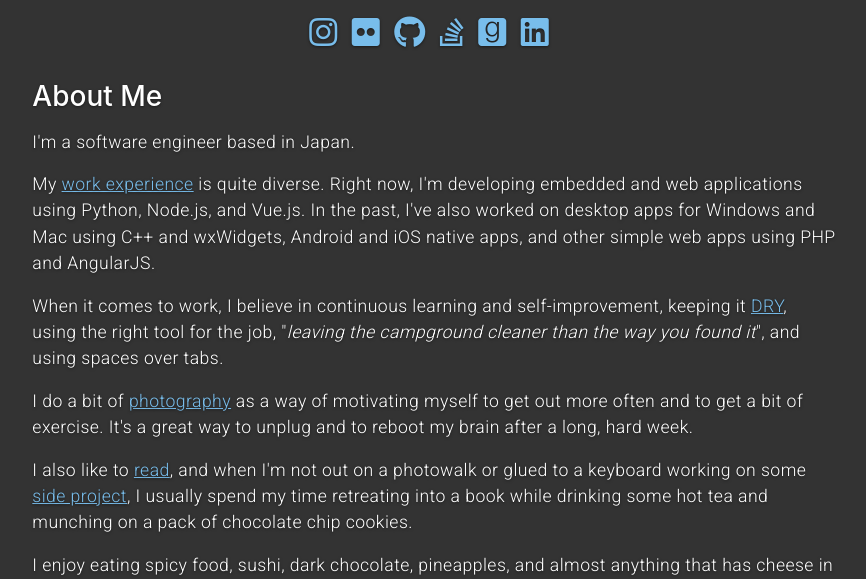
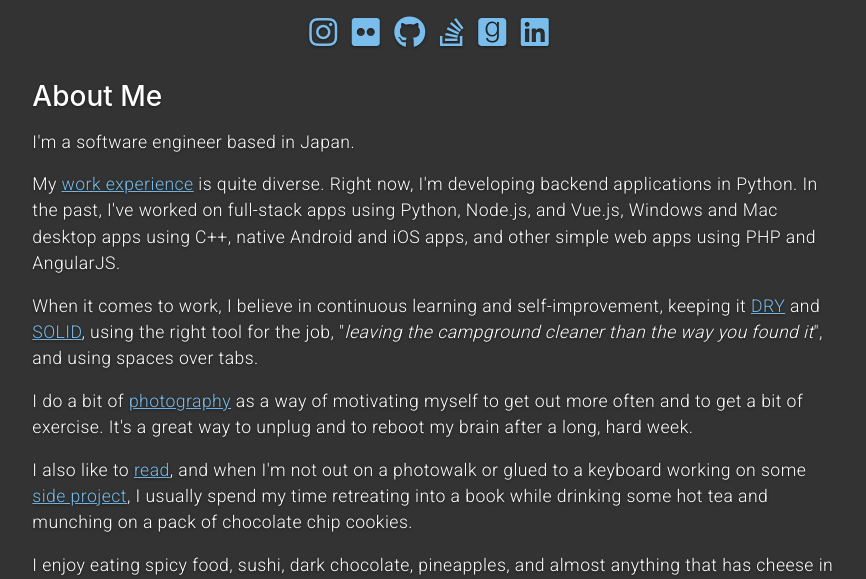
Before and after one commit to ginomempin/aboutme, a Flask app: page / in a window 1280 px wide. Shown: the part 189-768 px from the top of the page, without its empty margins (206-1072 px from the left). Run offline with Flask 2, Linux system fonts and the light colour scheme; some libraries are stand-ins or nearby versions.

Commit message:
description: Update for current work

```diff
--- a/app.py
+++ b/app.py
@@ -135,6 +135,11 @@ projects = [
         "desc": "Sample Python project that uses Gitlab CI, pytest, and pytest-cov"
     },
     {
+        "name": "sample-flask-with-kubernetes",
+        "link": "https://github.com/ginomempin/sample-flask-with-kubernetes",
+        "desc": "Sample project for a Flask app deployed with Kubernetes"
+    },
+    {
         "name": "sample-flask-connex-marshmallow-sqla",
         "link": "https://github.com/ginomempin/sample-flask-connex-marshmallow-sqla",
         "desc": "Sample project for a DB-backed web app using Flask + Connexion + Marshmallow + SQLAlchemy"
--- a/templates/content/about_me_description.html
+++ b/templates/content/about_me_description.html
@@ -6,17 +6,21 @@
     <a
       href="https://www.linkedin.com/in/ginomempin/"
       target="_blank">work experience</a>
-    is quite diverse. Right now, I'm developing embedded and web applications
-    using Python, Node.js, and Vue.js. In the past, I've also worked on
-    desktop apps for Windows and Mac using C++ and wxWidgets, Android and iOS
-    native apps, and other simple web apps using PHP and AngularJS.
+    is quite diverse. Right now, I'm developing backend applications in Python.
+    In the past, I've worked on full-stack apps using Python, Node.js, and Vue.js,
+    Windows and Mac desktop apps using C++, native Android and iOS apps, and
+    other simple web apps using PHP and AngularJS.
 </p>
 <p>
     When it comes to work, I believe in continuous learning and self-improvement,
     keeping it
     <a
       href="https://en.wikipedia.org/wiki/Don%27t_repeat_yourself"
-      target="_blank">DRY</a>,
+      target="_blank">DRY</a>
+    and
+    <a
+      href="https://en.wikipedia.org/wiki/SOLID"
+      target="_blank">SOLID</a>,
     using the right tool for the job, "<i>leaving the campground cleaner than
     the way you found it</i>", and using spaces over tabs.
 </p>
```
Also changed, not shown: README.md, 1 other file.
